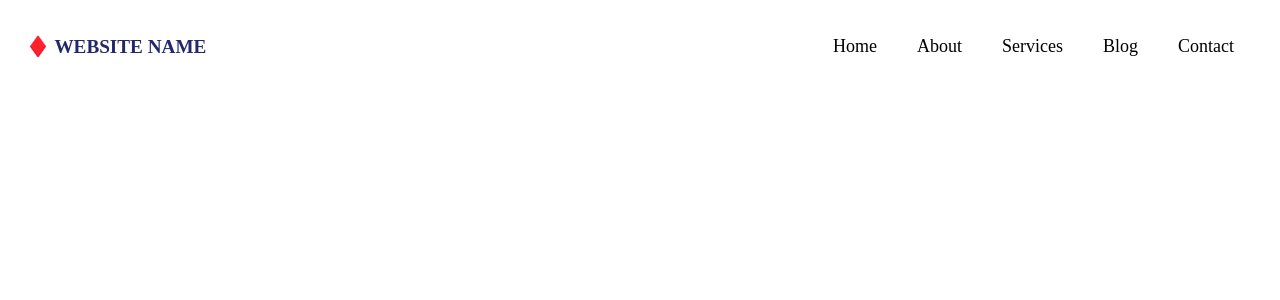
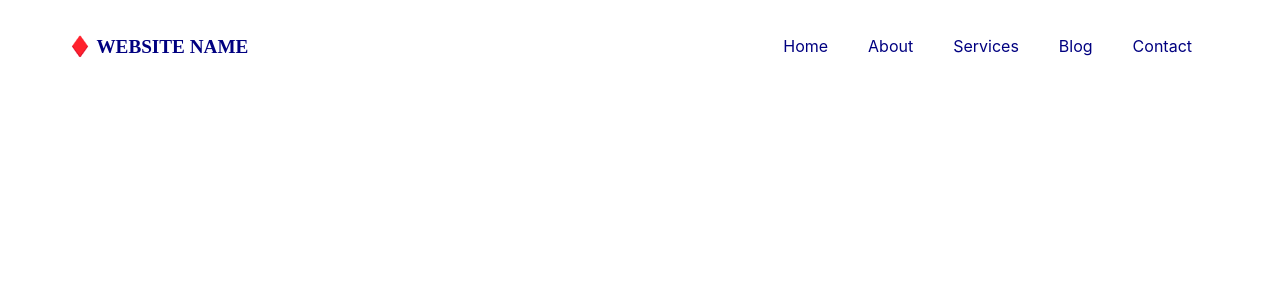
Before and after one commit to cue28/pratice-with-scss, a React (Create React App) app: page / in a window 1280 px wide. Shown: the top 300 px of the page. Built offline with nearby package versions, Linux system fonts and the light colour scheme.

Commit message:
feat:make navbar

```diff
--- a/src/components/Navbar.js
+++ b/src/components/Navbar.js
@@ -1,26 +1,34 @@
 import React from 'react';
-import './Navbar.scss';
+import '../scss/Navbar.scss';
 
-function Navbar(){
+function Navbar() {
   return (
-    <nav>
-      {/* navbar */}
-      <div className='container'>
-        <div className='logo'>
+    <div className='nav__container'>
+      <nav className='navbar'>
+        <div className='navbar__logo'>
           <h1>♦️ WEBSITE NAME</h1>
         </div>
-        <div className='buttons'>
-          <ul>
-            <li><a href=''>Home</a></li>
-            <li><a href=''>About</a></li>
-            <li><a href=''>Services</a></li>
-            <li><a href=''>Blog</a></li>
-            <li><a href=''>Contact</a></li>
-          </ul>
-        </div>
-      </div>
-    </nav>
+
+        <ul className='navbar__buttons'>
+          <li>
+            <a href=''>Home</a>
+          </li>
+          <li>
+            <a href=''>About</a>
+          </li>
+          <li>
+            <a href=''>Services</a>
+          </li>
+          <li>
+            <a href=''>Blog</a>
+          </li>
+          <li>
+            <a href=''>Contact</a>
+          </li>
+        </ul>
+      </nav>
+    </div>
   );
-};
+}
 
 export default Navbar;
--- a/src/components/Navbar.scss
+++ /dev/null
@@ -1,47 +0,0 @@
-$navy: #23286b;
-$blue: #428cfb;
-
-.nav{
-  margin: 0;
-  padding: 0;
-}
-
-.container{
-  display: flex;
-  justify-content: space-between;
-  align-items: center;
-  margin: 0px 26px;
-}
-
-.logo{
-  h1{
-    color: $navy;
-    font-family: DSsans;
-    font-weight: 700;
-    font-size: 1.2em;
-  }
-}
-
-.buttons {
-  ul{
-    display: flex;
-    flex-direction: row;
-
-    li{
-      list-style: none;
-      padding: 20px;
-
-      a{
-        font-family: DSsans;
-        font-size: 18px;
-        font-weight: 500;
-        text-decoration: none;
-        color: black;
-
-        &:focus{
-          color: $blue;
-        }
-      }
-    }
-  }
-}
--- /dev/null
+++ b/src/scss/Navbar.scss
@@ -0,0 +1,92 @@
+@import './mixin';
+
+$navy: #23286b;
+$blue: #428cfb;
+* {
+  margin: 0;
+  padding: 0;
+}
+
+a {
+  text-decoration: none;
+  color:navy;
+}
+
+.nav__container {
+  display: flex;
+  justify-content: center;
+}
+
+@include desktop {
+  .navbar{
+    display: flex;
+    justify-content: space-between!important;
+    align-items: center;
+    width: 1144px;
+    padding: 16px 0px;
+  }
+
+
+  .navbar__logo{
+    h1{
+      color:navy;
+      font-family: DSsans;
+      font-weight: 700;
+      font-size: 1.2em;
+    }
+  }
+
+  .navbar__buttons {
+    display: flex;
+    list-style: none;
+      li{
+        padding: 20px;
+        color: navy;
+        font-weight: 400;
+      }
+  }
+}
+
+@include tablet {
+  .navbar{
+    display: flex;
+    justify-content: space-between!important;
+    align-items: center;
+    width: 1144px;
+    padding: 16px 0px;
+  }
+  .navbar__logo{
+    h1{
+      color:navy;
+      font-family: DSsans;
+      font-weight: 700;
+      font-size: 1.2em;
+      padding: 20px;
+    }
+  }
+  .navbar__buttons {
+    display: none;
+  }
+}
+
+@include bmobile {
+  .navbar{
+    display: flex;
+    justify-content: space-between!important;
+    align-items: center;
+    width: 1144px;
+    padding: 16px 0px;
+  }
+  .navbar__logo{
+    h1{
+      color:navy;
+      font-family: DSsans;
+      font-weight: 700;
+      font-size: 1.2em;
+      padding: 20px;
+    }
+  }
+  .navbar__buttons {
+    display: none;
+  }
+}
--- /dev/null
+++ b/src/scss/_mixin.scss
@@ -0,0 +1,25 @@
+@import './variables';
+
+@mixin smobile {
+  @media (min-width: #{$breakpoint-smobile}) and (max-width: #{$bmobile-tablet - 1px}) {
+    @content;
+  }
+}
+
+@mixin bmobile {
+  @media (min-width: #{$breakpoint-bmobile}) and (max-width: #{$breakpoint-tablet - 1px}) {
+    @content;
+  }
+}
+
+@mixin tablet {
+  @media (min-width: #{$breakpoint-tablet}) and (max-width: #{$breakpoint-desktop - 1px}) {
+    @content;
+  }
+}
+
+@mixin desktop {
+  @media (min-width: #{$breakpoint-desktop}) {
+    @content;
+  }
+}
--- /dev/null
+++ b/src/scss/_variables.scss
@@ -0,0 +1,11 @@
+// $desktop-l-width	: 1440px;
+// $tablet-l-width		: 1024px;
+// $tablet-s-width		: 768px;
+// $mob-l-width		: 640px;
+// $mob-m-width		: 425px;
+// $mob-s-width		: 375px;
+
+$breakpoint-smobile: 320px;
+$breakpoint-bmobile: 568px;
+$breakpoint-tablet: 768px;
+$breakpoint-desktop: 1144px;
```
